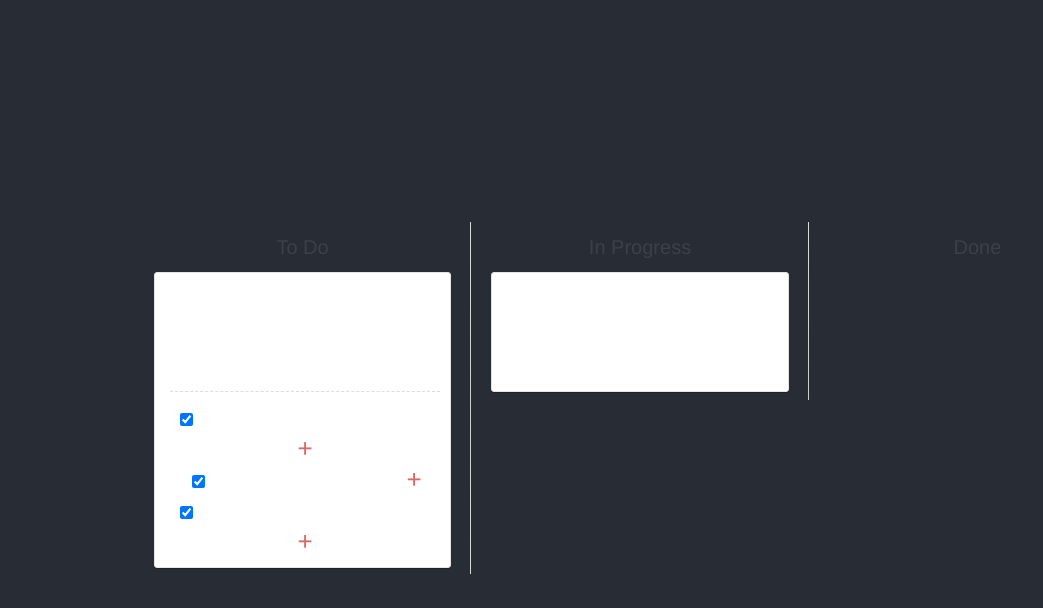
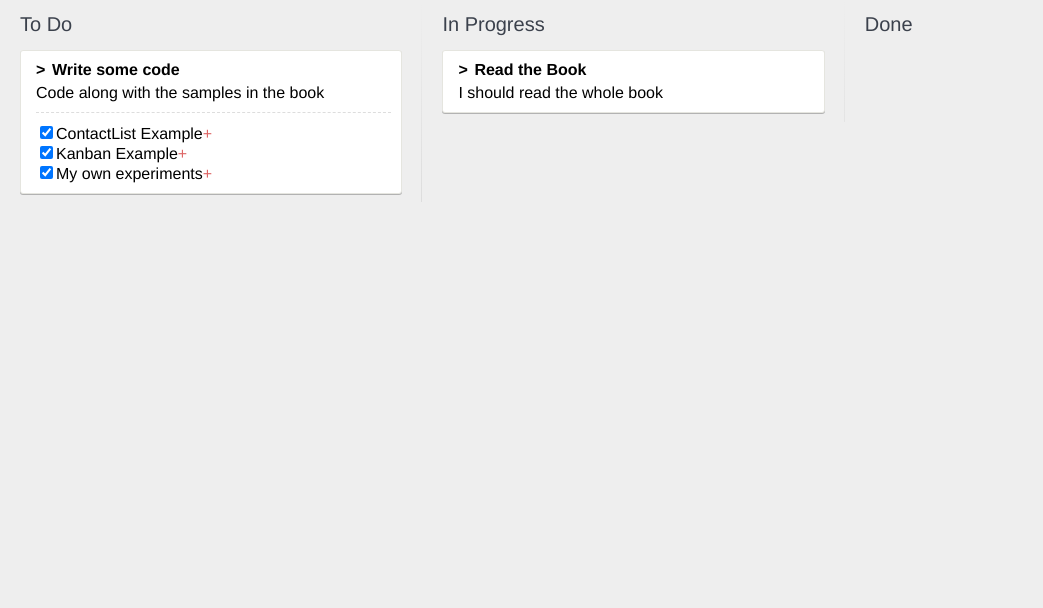
Before and after one commit to 9juanjuan/Kanban-React-App, a React (Create React App) app: page / in a window 1280 px wide. Shown: the top 608 px of the page, without its empty margins (0-1043 px from the left). Built offline with nearby package versions, Linux system fonts and the light colour scheme.

Commit message:
fixes App js classes to properly render css/html

```diff
--- a/src/App.js
+++ b/src/App.js
@@ -6,10 +6,10 @@ import KanbanBoard from './KanbanBoard'
 
 function App() {
   return (
-    <div className="App">
-      <header className="App-header">
+    <div>
+
         <KanbanBoard cards={cardsList}/>
-      </header>
+
     </div>
   );
 }
```
